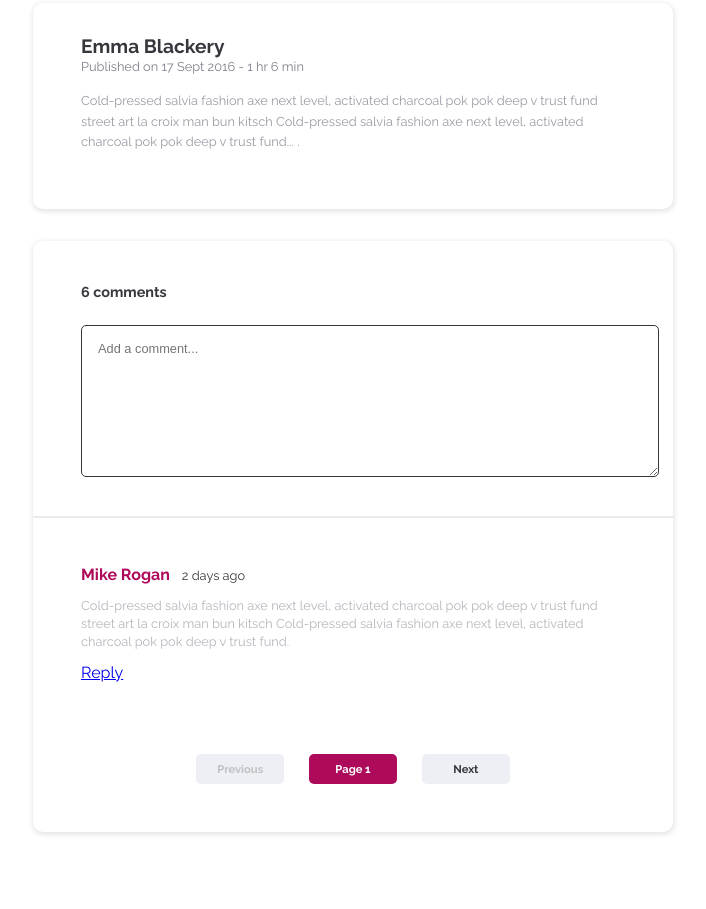
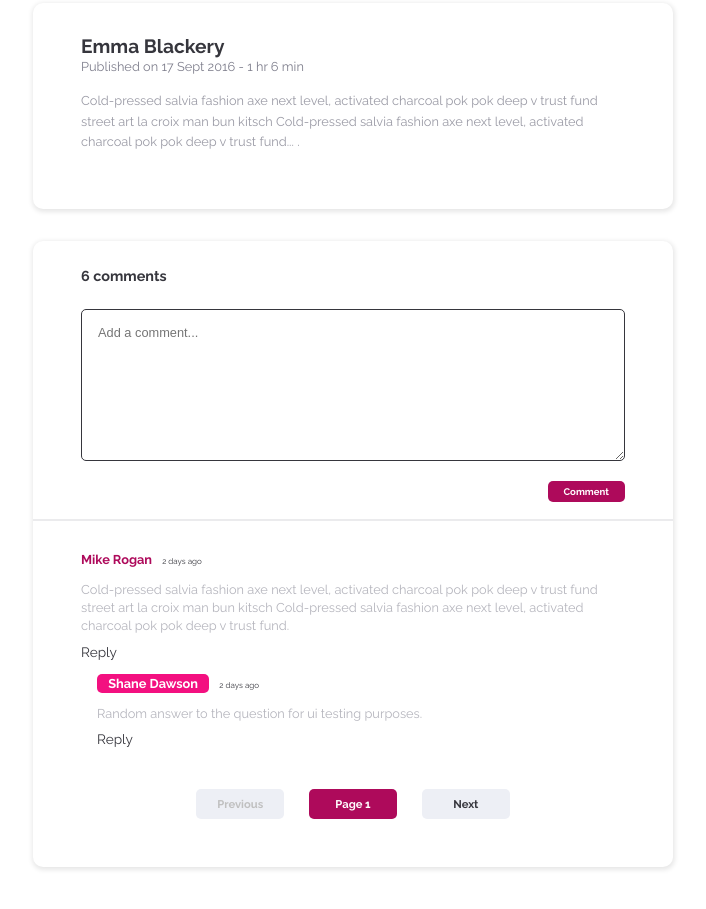
Before and after one commit to JavierR14/SimulCast, a plain HTML site: page SimulCast_static/episode.html in a window 1280 px wide. Shown: the part 527-1436 px from the top of the page, without its empty margins (287-993 px from the left). Drawn offline with Linux system fonts and the light colour scheme.

Commit message:
Episode page static done

```diff
--- a/SimulCast_static/episode.html
+++ b/SimulCast_static/episode.html
@@ -59,6 +59,7 @@
                 <h2>6 comments</h2>
                 <div id="post_section">
                   <textarea placeholder="Add a comment..." name="comment_area" rows="8" cols="40"></textarea>
+                  <a href="#" class="post_link">Comment</a>
                 </div>
               </div>
 
@@ -68,12 +69,21 @@
 
               <div class="comments">
                 <ul>
-                  <li>
-                    <p class="comment_name">
-                      Mike Rogan <span id="comment_date"> 2 days ago </span>
+                  <li class="reply">
+                    <p class="comment_info">
+                      <span class="comment_name">Mike Rogan</span> 2 days ago
                     </p>
                     <p id="comment_text">
                       Cold-pressed salvia fashion axe next level, activated charcoal pok pok deep v trust fund street art la croix man bun kitsch Cold-pressed salvia fashion axe next level, activated charcoal pok pok deep v trust fund.
+                    </p>
+                    <a id="reply" href="#">Reply</a>
+                  </li>
+                  <li class="op_reply">
+                    <p class="comment_info">
+                      <span class="comment_name comment_name_highlight">Shane Dawson</span> 2 days ago
+                    </p>
+                    <p id="comment_text">
+                      Random answer to the question for ui testing purposes.
                     </p>
                     <a id="reply" href="#">Reply</a>
                   </li>
--- a/SimulCast_static/stylesheets/podcasts.scss
+++ b/SimulCast_static/stylesheets/podcasts.scss
@@ -253,9 +253,14 @@
         }
 
         .comments {
-          padding: 2rem 0 3.5rem 0;
+          padding: 1rem 0 1.5rem 0;
           width: 85%;
           margin: 0 auto 0.2rem auto;
+
+          .op_reply {
+            margin-left: 1rem;
+          }
+
           h2 {
             font-size: 0.9rem;
 
@@ -264,39 +269,74 @@
           }
 
           #post_section {
-            padding-bottom: 2rem;
+            padding-bottom: 3.2rem;
             // border-bottom: 1px solid;
             textarea {
               width: 100%;
+              max-width: 100%;
               padding: 1rem;
               font-size: 0.8rem;
               border-radius: 5px;
+              box-sizing: border-box;
               border-color: $dark-text;
             }
+
+            .post_link {
+              font-size: 0.6rem;
+              color: $white;
+              text-decoration: none;
+              font-weight: 700;
+              text-align: center;
+              display: inline;
+              background: $dark-highlight;
+              padding: 0.3rem 1rem;
+              margin: 1rem 0;
+              border-radius: 5px;
+              float:right;
+              transition: .2s ease-in-out;
+              &:hover {
+                background: $highlight;
+              }
+            }
+          }
+
+          .comment_info {
+            color: $dark-text;
+            font-weight: 300;
+            font-size: 0.5rem;
+            margin-bottom: 0.5rem;
+            margin-top: 1rem;
           }
 
           .comment_name {
             color: $dark-highlight;
             font-weight: 600;
-            margin-bottom: 0.5rem;
+            font-size: 0.8rem;
+            margin-right: 0.5rem;
           }
 
-          #comment_date {
-            color: $dark-text;
-            font-weight: 300;
-            font-size: 0.8rem;
-            margin-left: 0.5rem;
+          .comment_name_highlight {
+            color: white;
+            padding: 0.1rem 0.7rem;
+            background: $highlight;
+            border-radius: 5px;
           }
 
           #comment_text {
             color: lighten($dark-text, 50%);
             font-size: 0.8rem;
             line-height: 1.4;
+            margin-bottom: 0.5rem;
           }
 
           #reply {
             text-decoration: none;
-            font-color
+            font-size: 0.85rem;
+            color: $dark-text;
+            transition: .25s ease-in-out;
+            &:hover {
+              color: $dark-highlight;
+            }
           }
         }
 
```
Also changed, not shown: SimulCast_static/stylesheets/css/application.css.
